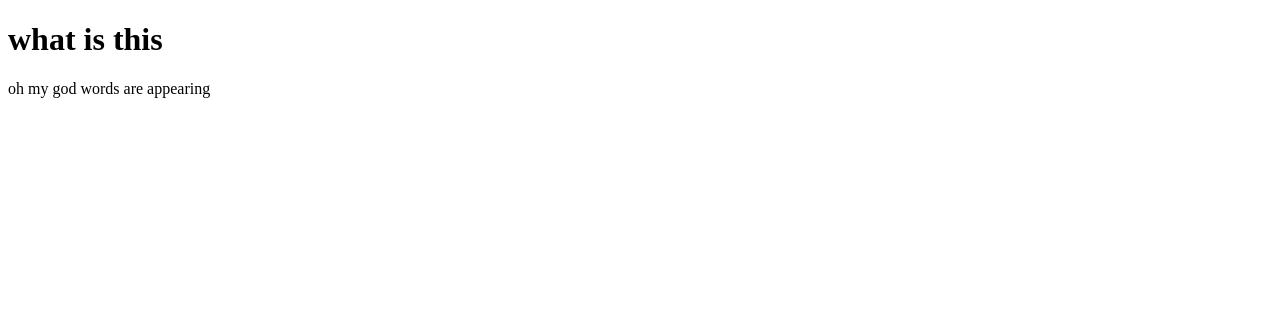
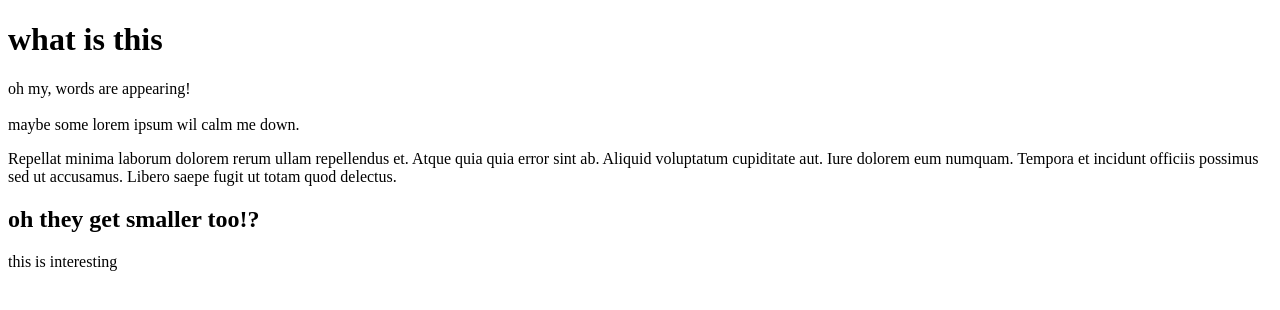
Before and after one commit to jamersonk/jamersonk.github.io, a plain HTML site: page index.html in a window 1280 px wide. Drawn offline with Linux system fonts and the light colour scheme.

Commit message:
Update index.html

```diff
--- a/index.html
+++ b/index.html
@@ -1,7 +1,16 @@
 <!DOCTYPE html>
 <html>
-<body>
-<h1>what is this</h1>
-<p>oh my god words are appearing</p>
-</body>
+    <head>
+        <meta charset="utf-8"
+    </head>
+    <body>
+
+        <h1>what is this</h1>
+
+        <p>oh my, words are appearing!<br><br> maybe some lorem ipsum wil calm me down.</p>
+        <p>Repellat minima laborum dolorem rerum ullam repellendus et. Atque quia quia error sint ab. Aliquid voluptatum cupiditate aut. Iure dolorem eum numquam. Tempora et incidunt officiis possimus sed ut accusamus. Libero saepe fugit ut totam quod delectus.</p>
+
+        <h2>oh they get smaller too!?</h2>
+        <p>this is interesting</p>
+    </body>
 </html>
```
